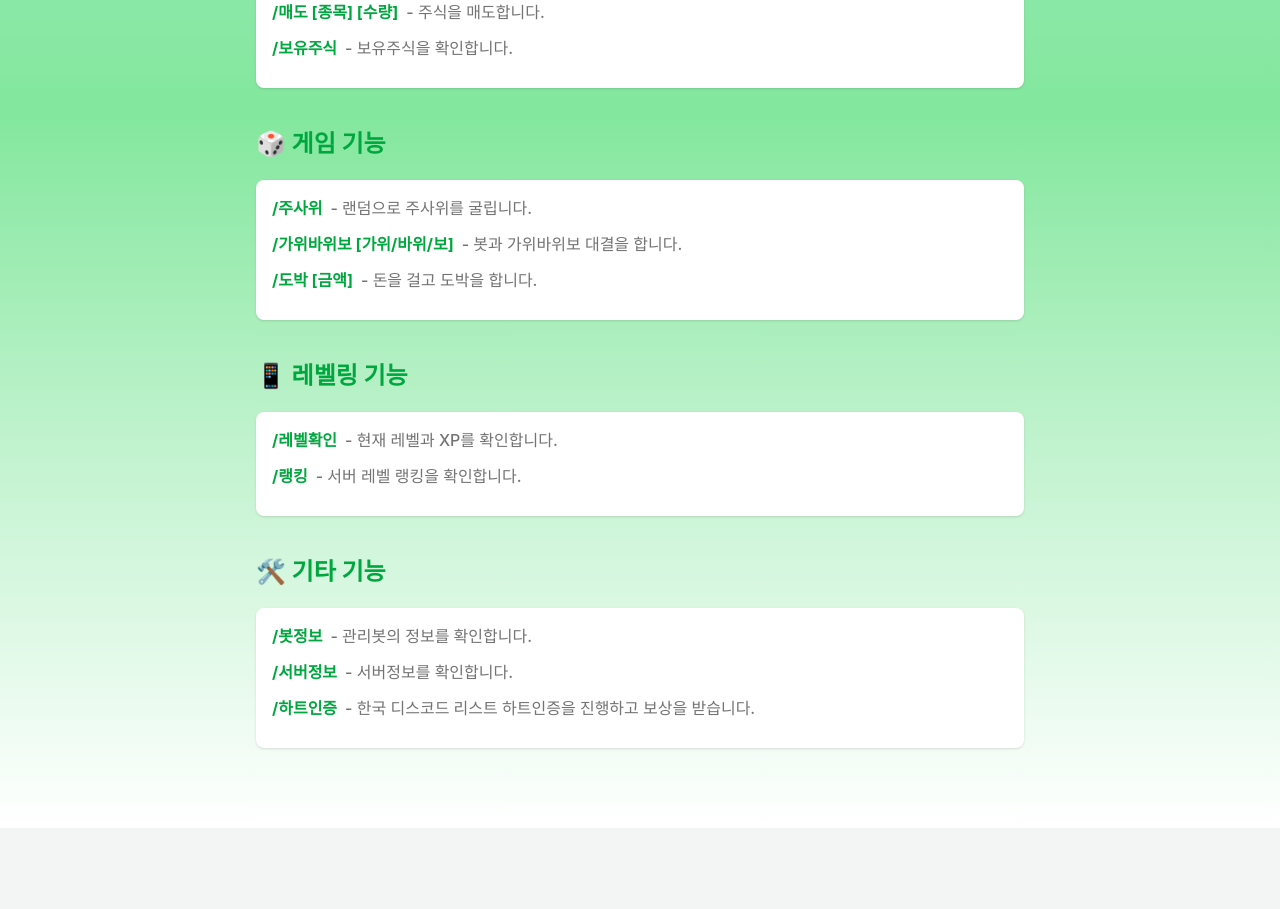
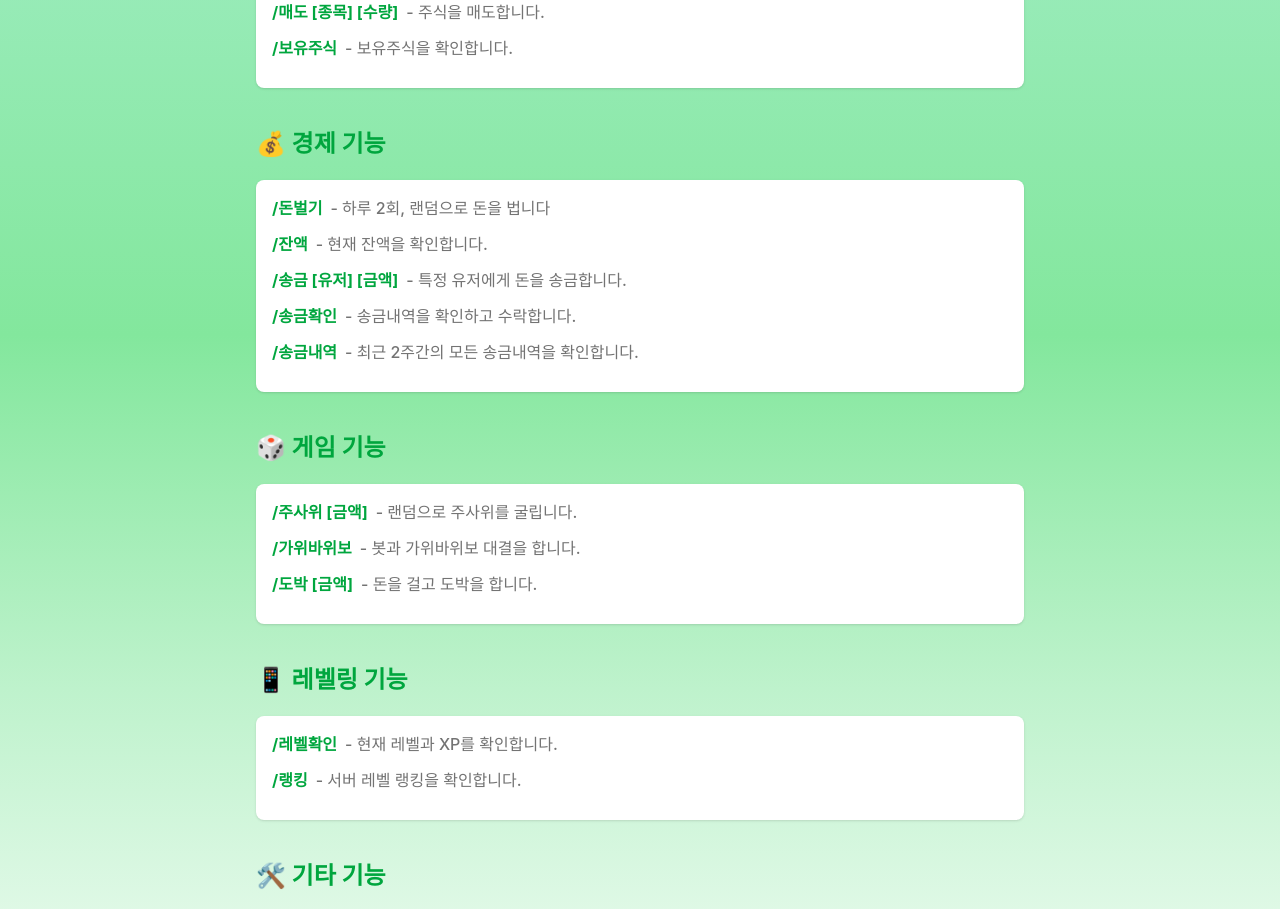
Before and after one commit to corche/adminBot, a React (Vite) app: page /help in a window 1280 px wide. Shown: the part 1820-2729 px from the top of the page. Built offline with nearby package versions, Linux system fonts and the light colour scheme; a web font is replaced by a local one.

Commit message:
경제 도움말 추가

```diff
--- a/src/Help.tsx
+++ b/src/Help.tsx
@@ -118,6 +118,27 @@ export default function Help() {
             </div>
           </div>
 
+          {/* 경제제 */}
+          <div className="flex flex-col gap-5">
+            <div className="text-2xl font-bold text-green-600">
+              💰 경제 기능
+            </div>
+            <div className="bg-white bg-opacity-50 p-4 rounded-lg shadow-sm">
+              {[
+                { command: "/돈벌기", description: "하루 2회, 랜덤으로 돈을 법니다" },
+                { command: "/잔액", description: "현재 잔액을 확인합니다." },
+                { command: "/송금 [유저] [금액]", description: "특정 유저에게 돈을 송금합니다." },
+                { command: "/송금확인", description: "송금내역을 확인하고 수락합니다." },
+                { command: "/송금내역", description: "최근 2주간의 모든 송금내역을 확인합니다." },
+              ].map(({ command, description }, index) => (
+                <div className="flex items-start mb-3" key={index}>
+                  <span className="font-bold text-green-600 mr-2">{command}</span>
+                  <span>- {description}</span>
+                </div>
+              ))}
+            </div>
+          </div>
+
           {/* 게임 기능 */}
           <div className="flex flex-col gap-5">
             <div className="text-2xl font-bold text-green-600">
@@ -125,8 +146,8 @@ export default function Help() {
             </div>
             <div className="bg-white bg-opacity-50 p-4 rounded-lg shadow-sm">
               {[
-                { command: "/주사위", description: "랜덤으로 주사위를 굴립니다." },
-                { command: "/가위바위보 [가위/바위/보]", description: "봇과 가위바위보 대결을 합니다." },
+                { command: "/주사위 [금액]", description: "랜덤으로 주사위를 굴립니다." },
+                { command: "/가위바위보", description: "봇과 가위바위보 대결을 합니다." },
                 { command: "/도박 [금액]", description: "돈을 걸고 도박을 합니다." },
               ].map(({ command, description }, index) => (
                 <div className="flex items-start mb-3" key={index}>
```
